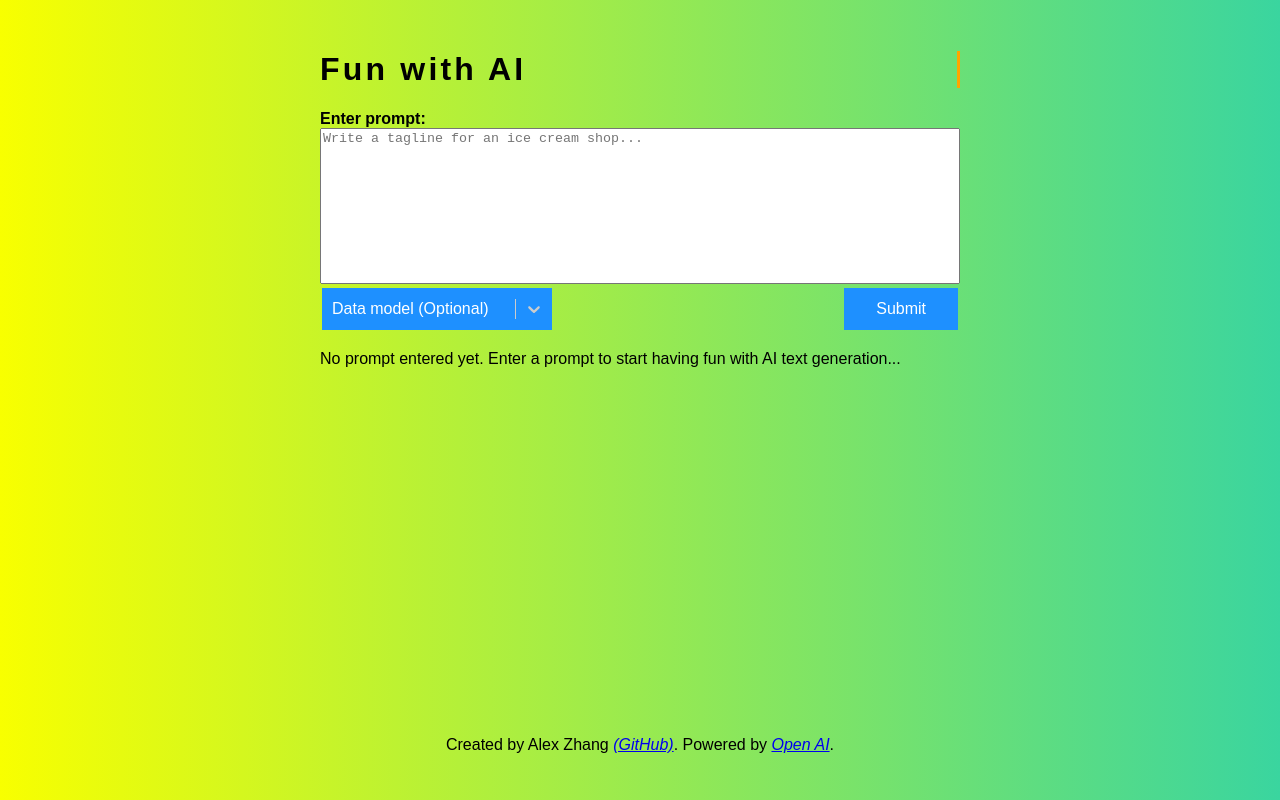
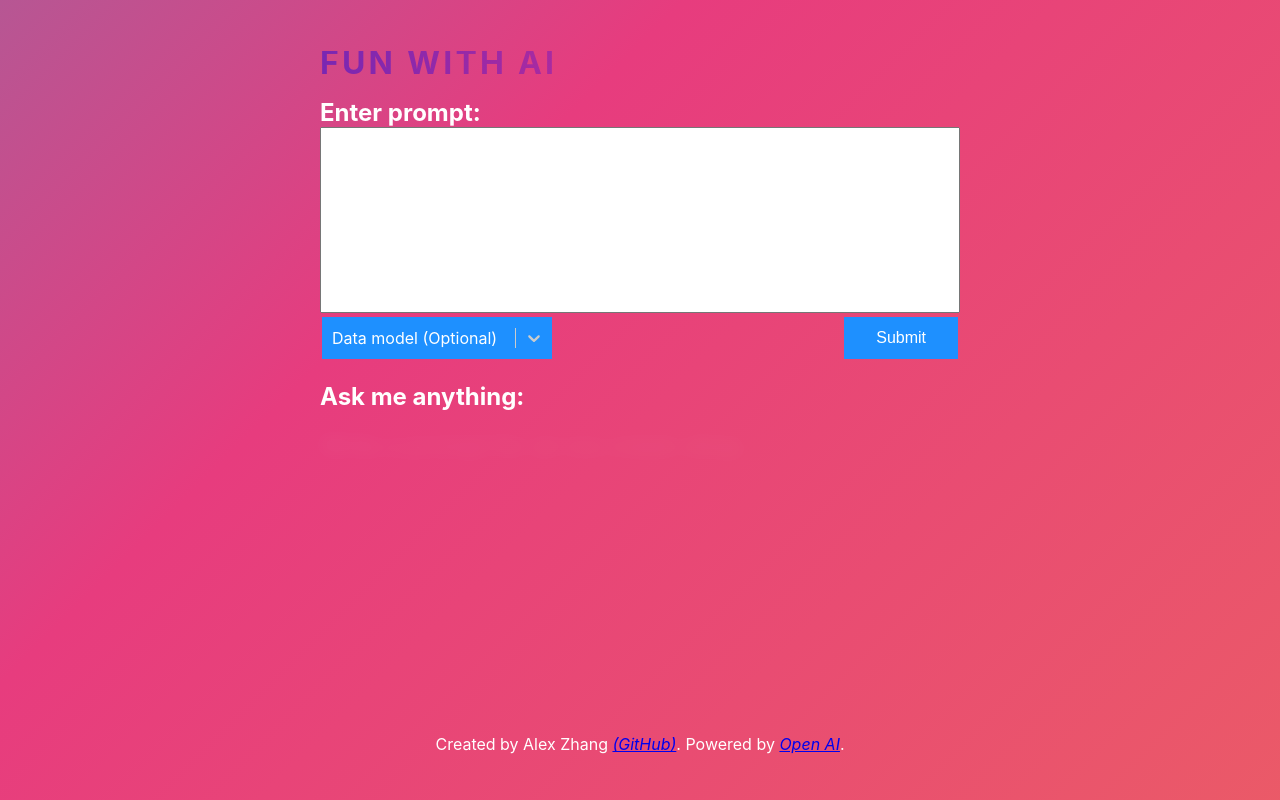
Before and after one commit to superzzp/VisualTale-AI, a React (Create React App) app: page / in a window 1280 px wide. Built offline with nearby package versions, Linux system fonts and the light colour scheme.

Commit message:
update designs and animations

```diff
--- /dev/null
+++ b/src/animations/AnimatedText.js
@@ -0,0 +1,57 @@
+import React, { useState, useEffect } from "react";
+import styled, { keyframes } from "styled-components";
+
+export default function TextAnimation() {
+
+  const prompt = "Write a prompt for an ice cream shop.";
+  const poem = "Write a poem about Canada.";
+  const translation = "Translate this into Japanese: What rooms do you have available?";
+  const summarization = "Summarize the history of the Earth in a paragraph.";
+  const question = "What can we do every day to stop climate change?";
+
+
+  const prompts = [prompt, poem, translation, summarization, question]
+
+  const [item, setItem] = useState(prompt);
+  const [count, setCount] = useState(0);
+
+  const MINUTE_MS = 6000; // six seconds
+
+  useEffect(() => {
+    const interval = setInterval(() => {
+      setCount((prevCount) => {
+        if (prevCount == prompts.length - 1) {
+          console.log(0);
+          setItem(prompts[0]);
+          return 0;
+        } else {
+          const currCount = prevCount + 1;
+          console.log(currCount);
+          setItem(prompts[currCount]);
+          return currCount;
+        }
+      })
+    }, MINUTE_MS);
+    return () => clearInterval(interval);
+  }, [])
+
+  return <div>
+    <h2>Ask me anything:</h2>
+    <Wrapper>{item}</Wrapper>
+  </div>
+}
+
+const animation = keyframes`
+  0% { opacity: 0; transform: translateY(-100px) skewX(10deg) skewY(10deg) rotateZ(30deg); filter: blur(10px); }
+  25% { opacity: 1; transform: translateY(0px) skewX(0deg) skewY(0deg) rotateZ(0deg); filter: blur(0px); }
+  75% { opacity: 1; transform: translateY(0px) skewX(0deg) skewY(0deg) rotateZ(0deg); filter: blur(0px); }
+  100% { opacity: 0; transform: translateY(-100px) skewX(10deg) skewY(10deg) rotateZ(30deg); filter: blur(10px); }
+  `
+
+const Wrapper = styled.span`
+  animation-name: ${animation};
+  animation-duration: 6s;
+  animation-fill-mode: forwards;
+  animation-iteration-count: infinite;
+  font-size: 24px;
+`
--- a/src/views/FunWithAI.css
+++ b/src/views/FunWithAI.css
@@ -1,8 +1,28 @@
 /*! External CSS for Fun With AI project | Created by Alex Zhang */
 
-body {
+/* body {
   background: linear-gradient(90deg, #f8ff00 0%, #3ad59f 100%);
   font-family: Arial;
+} */
+
+body {
+	background: linear-gradient(-45deg, #ee7752, #e73c7e, #23a6d5, #23d5ab);
+	background-size: 400% 400%;
+	animation: gradient 15s ease infinite;
+	height: 100vh;
+  color:white;
+}
+
+@keyframes gradient {
+	0% {
+		background-position: 0% 50%;
+	}
+	50% {
+		background-position: 100% 50%;
+	}
+	100% {
+		background-position: 0% 50%;
+	}
 }
 
 /* Center all elements in main-content*/
@@ -13,20 +33,17 @@ body {
   padding: 30px;
   min-width: 400px;
   max-width: 700px;
+
 }
-
+#form-label {
+  font-size: 24px;
+}
 #credits {
   position: fixed;
   left: 50%;
   transform: translateX(-50%);
   bottom: 30px;
   z-index: -1;
-}
-
-/* Create paddings at the bottom of the form
-  to fill the space left by absolute positioned button */
-#text-form {
-  padding-bottom: 80px;
 }
 
 #select_inline {
@@ -57,14 +74,14 @@ textarea {
   height: auto;
   width: 99%;
   resize: none;
+  font-size: 16px;
 }
 
 /* Animated Title */
 /* Adapted from https://css-tricks.com/snippets/css/typewriter-effect */
 h1 {
-  color: black;
   overflow: hidden; /* Ensures the content is not revealed until the animation */
-  border-right: 0.10em solid orange; /* The typewriter cursor */
+  border-right: 0.10em solid transparent; /* The typewriter cursor */
   white-space: nowrap; /* Keeps the content on a single line */
   letter-spacing: 0.10em; /* Adjust as needed */
   animation: typing 3.5s steps(30, end), blink-caret 0.5s step-end 10;
@@ -72,6 +89,13 @@ h1 {
   margin-bottom: 0.67em;
   margin-left: 0;
   margin-right: 0;
+
+  background: linear-gradient(to right, #7927b2, #fb3182); /* Add gradient to font */
+  background-clip: text;
+  -webkit-text-fill-color: transparent;
+  max-width: 100%;
+  text-transform: uppercase;
+  line-height: .77;
   font-weight: bold;
 }
 
@@ -84,5 +108,5 @@ h1 {
 /* The typewriter cursor effect */
 @keyframes blink-caret {
   from, to { border-color: transparent }
-  50% { border-color: orange }
+  50% { border-color: DodgerBlue }
 }
--- a/src/views/FunWithAI.js
+++ b/src/views/FunWithAI.js
@@ -1,8 +1,9 @@
 import "./FunWithAI.css";
 import Select from 'react-select';
 import TwoColsGrid from "../components/TwoColsGrid";
-import { LocalStorage } from '../services/LocalStorage.js'
-import React, { useState, useEffect } from 'react'
+import TextAnimation from "../animations/AnimatedText";
+import { LocalStorage } from '../services/LocalStorage.js';
+import React, { useState, useEffect } from 'react';
 
 
 function FunWithAI() {
@@ -90,7 +91,7 @@ function FunWithAI() {
       body: JSON.stringify(
         {
           "prompt": inputText,
-          "max_tokens": 64
+          "max_tokens": 128
         })
     })
       .then((response) => {
@@ -120,8 +121,8 @@ function FunWithAI() {
       <div id="main-content">
         <h1>Fun with AI</h1>
         <form onSubmit={onTextFormSubmit}>
-          <label><strong>Enter prompt:</strong></label><br />
-          <textarea rows="10" id="input_text" placeholder="Write a tagline for an ice cream shop..."
+          <label id="form-label"><strong>Enter prompt:</strong></label><br />
+          <textarea rows="10" id="input_text"
             onChange={(e) => setInputText(e.target.value)}></textarea>
           <div id="select_inline">
             <Select placeholder="Data model (Optional)" options={dataModelOptions} styles={customStyles}
@@ -130,7 +131,7 @@ function FunWithAI() {
           <input disabled={!btnActive} id="submit-button" className="button" type="submit" value="Submit" />
         </form>
         {displayNotice ?
-          <p className="notice">No prompt entered yet. Enter a prompt to start having fun with AI text generation...</p>
+          <TextAnimation></TextAnimation>
           : null}
         {displayResponses ?
           <div id="responses">
@@ -146,7 +147,7 @@ function FunWithAI() {
       </div>
       {displayNotice ?
         <div id="credits">
-          <p className="notice">
+          <p>
             Created by Alex Zhang <cite><a href="https://github.com/superzzp/Fun-with-AI/" target="_blank">(GitHub)</a></cite>.
             Powered by <cite><a href="https://openai.com/" target="_blank">Open AI</a></cite>.
           </p>
```
